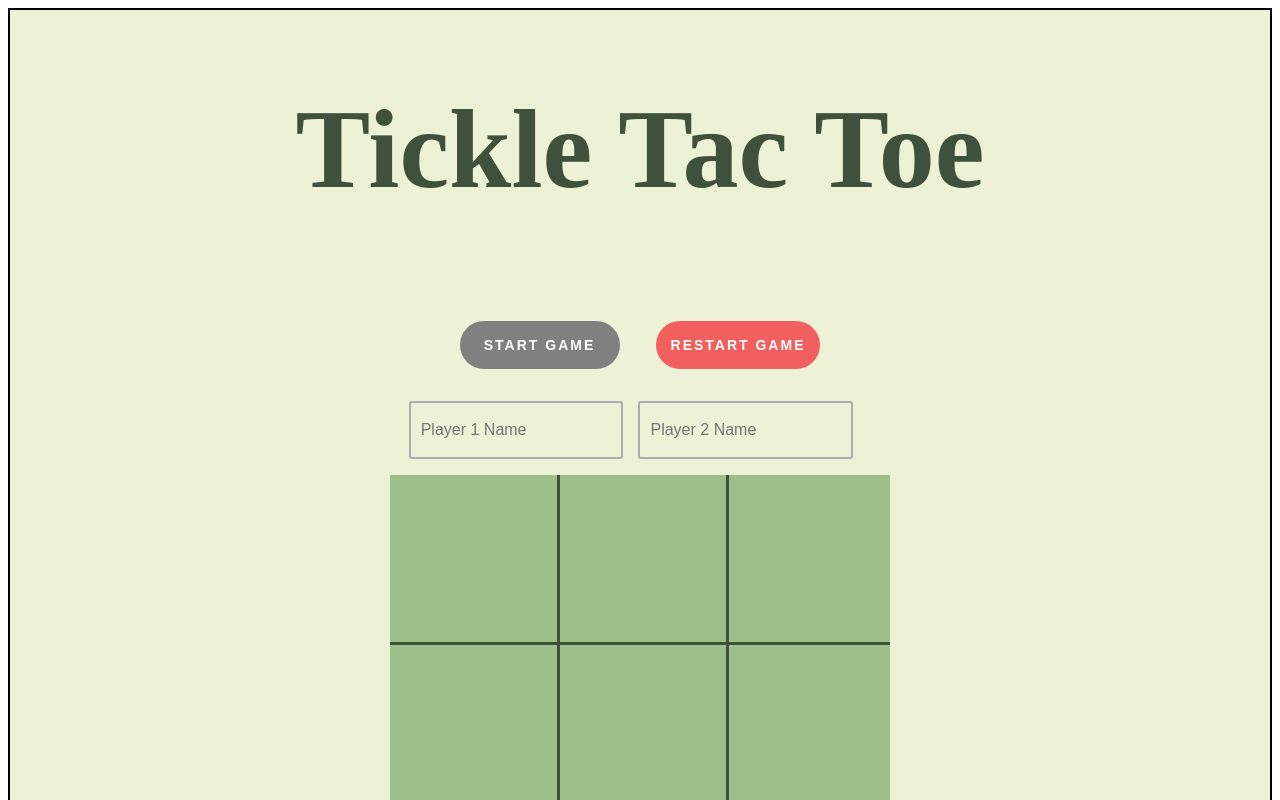
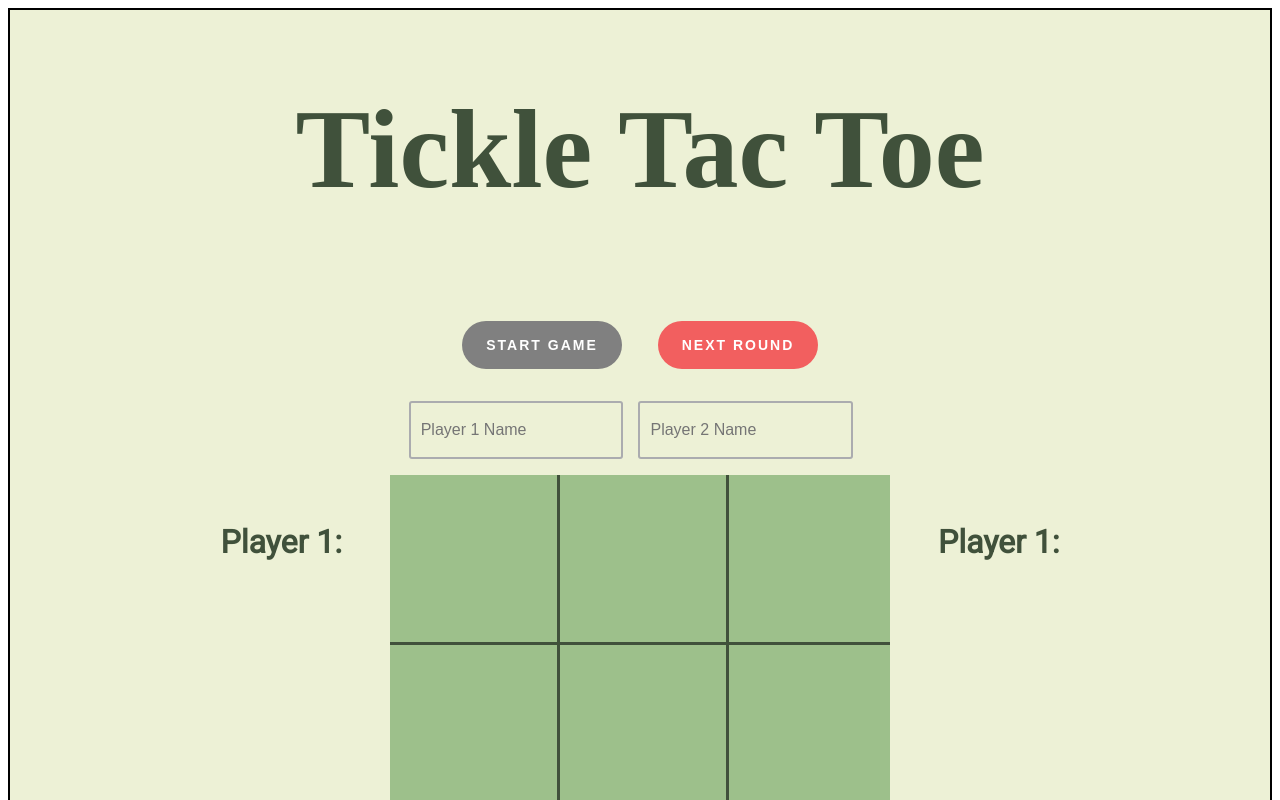
Before and after one commit to IvoSa92/Tic-Tac-Toe---TOP, a plain HTML site: page index.html in a window 1280 px wide. Both pictures are taken after a click on the button "START GAME". Shown: the top 800 px of the page. Drawn offline with Linux system fonts and the light colour scheme; a web font is replaced by a local one.

Commit message:
implemented player names screened on each side of the board

```diff
--- a/index.html
+++ b/index.html
@@ -16,7 +16,7 @@
       <h1 class="game-title">Tickle Tac Toe</h1>
       <div class="starting-buttons">
         <button class="start-game">Start Game</button>
-        <button class="restart-game">Restart Game</button>
+        <button class="restart-game">Next Round</button>
       </div>
 
       <div class="controls">
--- a/index.js
+++ b/index.js
@@ -88,6 +88,7 @@ const GameBoard = (() => {
     for (let i = 0; i < gameBoard.length; i++) {
       gameBoard[i] = "";
     }
+
     createGameBoard();
   };
 
@@ -112,12 +113,22 @@ const Game = (() => {
       createPlayer(document.querySelector("#player-2").value, "O"),
     ];
     currentPlayer = players[0];
+    GameBoard.createGameBoard();
+    screenNames();
+  };
+
+  const screenNames = () => {
+    const gameBoard = document.querySelector(".game-board");
     const screenName1 = document.createElement("h2");
-    const gameBoard = document.querySelector(".game-board");
-    screenName1.textContent = players[0].name;
+    const screenName2 = document.createElement("h2");
+    screenName1.innerHTML = `Player 1: <br>${players[0].name}`;
+    screenName2.innerHTML = `Player 1: <br>${players[1].name}`;
+    screenName1.id = "screenName";
+    screenName2.id = "screenName";
     name_board.insertBefore(screenName1, gameBoard);
-
-    GameBoard.createGameBoard();
+    name_board.appendChild(screenName2);
+    player1Input.value = "";
+    player2Input.value = "";
   };
 
   const markSquare = (event) => {
@@ -145,5 +156,5 @@ const Game = (() => {
     });
   };
 
-  return { start, markSquare, winningMessage };
+  return { start, markSquare, winningMessage, screenNames };
 })();
--- a/style.css
+++ b/style.css
@@ -19,6 +19,7 @@
   grid-template-rows: 1fr 1fr 1fr;
   width: 500px;
   height: 500px;
+  margin-bottom: 3rem;
 }
 
 .name_board {
@@ -173,3 +174,11 @@
 .cover {
   display: none;
 }
+
+#screenName {
+  font-size: 2rem;
+  margin: 3rem;
+  font-family: roboto;
+  color: #40513b;
+  text-align: center;
+}
```
